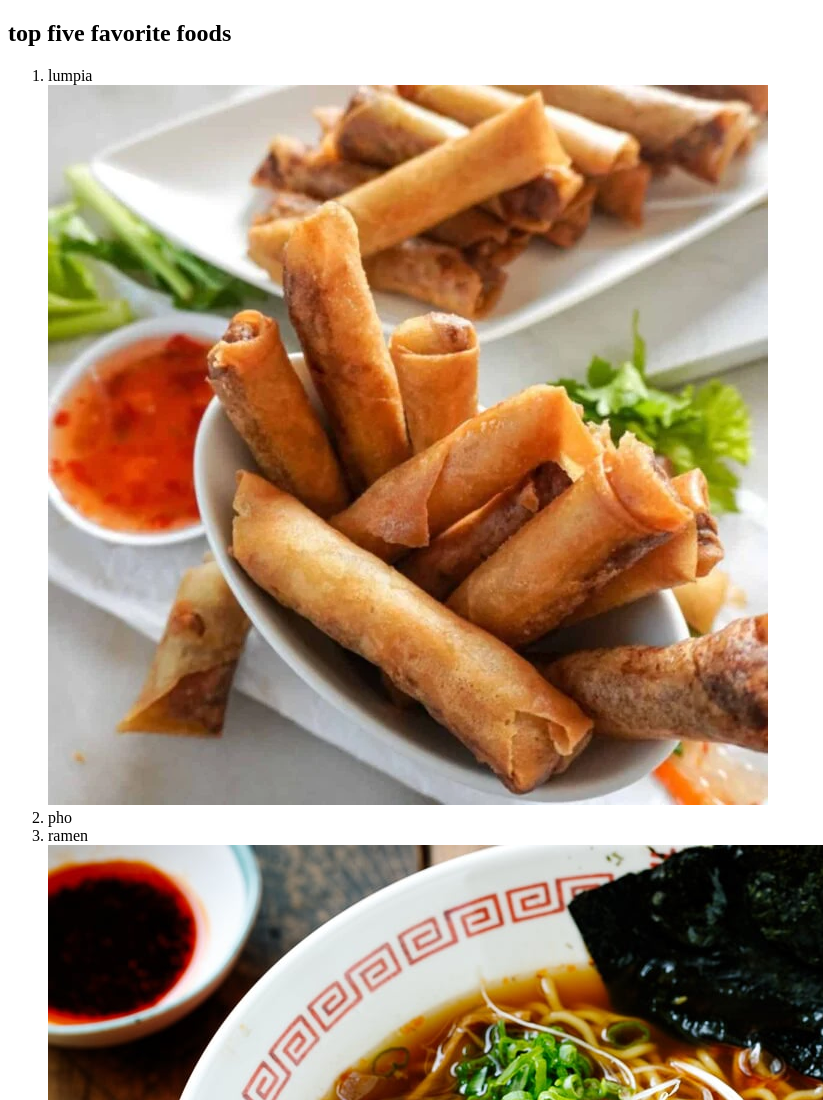
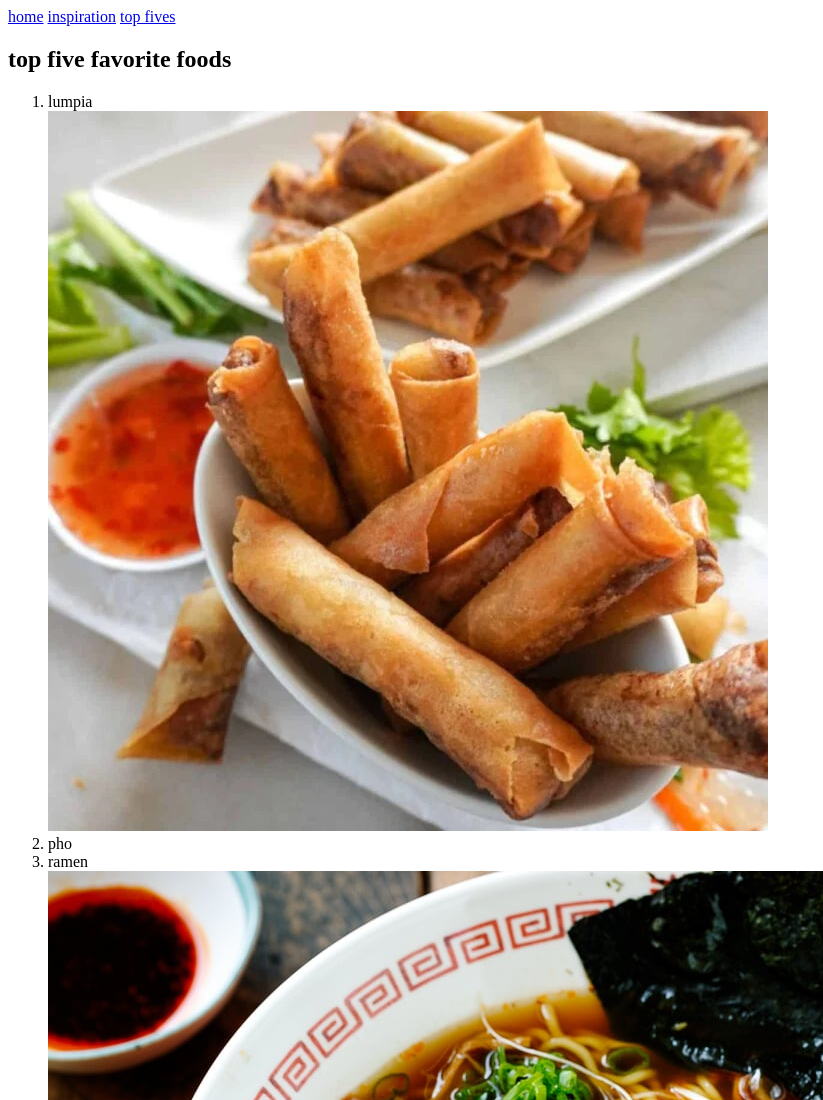
Before and after one commit to graciellavelasco/portfolio, a plain HTML site: page Top_5_Lists/topfive.html in a window 1280 px wide. Shown: the top 1100 px of the page, without its empty margins (0-823 px from the left). Drawn offline with Linux system fonts and the light colour scheme.

Commit message:
Adding Files

```diff
--- a/Top_5_Lists/topfive.html
+++ b/Top_5_Lists/topfive.html
@@ -5,6 +5,12 @@
     <title>my top 5's</title>
 </head>
     <body>
+
+            <a href="../index.html">home</a>
+            <a href="/inspiration/inspiration.html">inspiration</a>
+            <a href="Top_5_Lists/topfive.html">top fives</a>
+
+
         <h2> top five favorite foods</h2>
             <ol>
                 <li>lumpia
```
Also changed, not shown: Inspiration_Page/inspiration.html (+7 -0 lines), index.html (+3 -0 lines).
